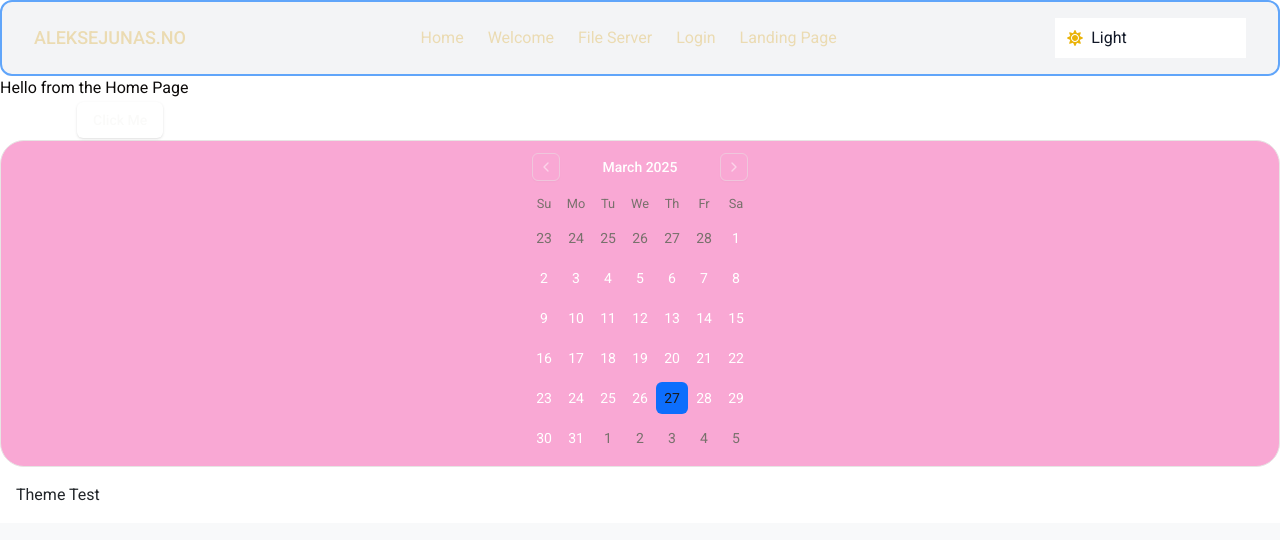
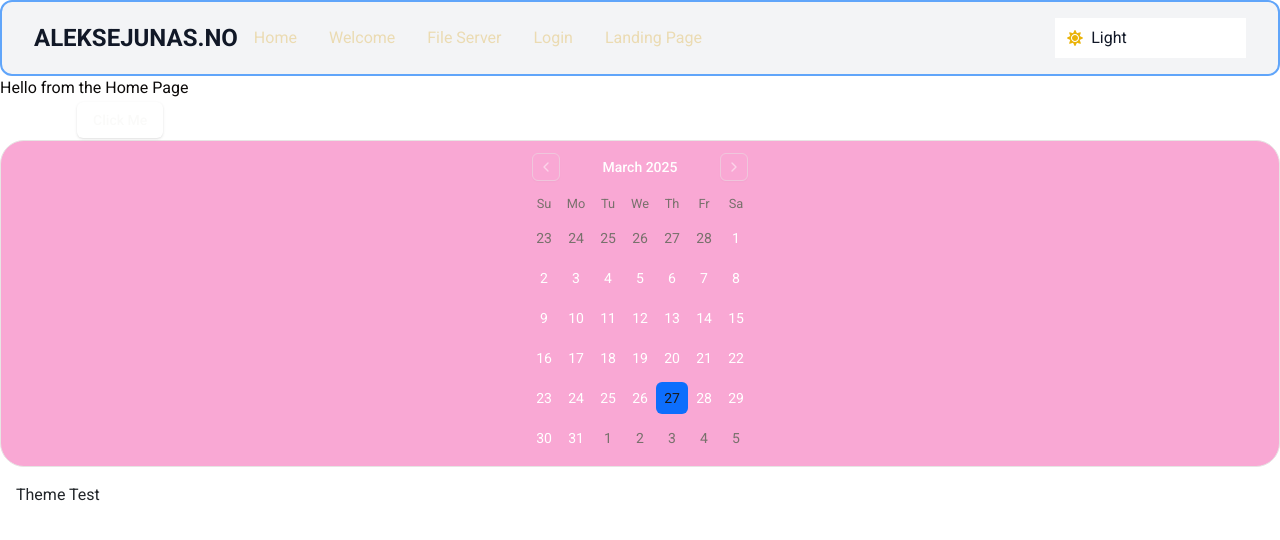
Before and after one commit to aleksejunas/the-podman-files, a React (Vite) app in the folder website/: page / in a window 1280 px wide. Shown: the top 540 px of the page. Built offline with nearby package versions, Linux system fonts and the light colour scheme.

Commit message:
fixed light theme replacing the dark themes

```diff
--- a/website/src/components/navbar/Navbar.tsx
+++ b/website/src/components/navbar/Navbar.tsx
@@ -6,45 +6,34 @@ import React from "react";
 import { Navbar as MTNavbar, Button, IconButton } from "@material-tailwind/react";
 import { Link } from "react-router-dom";
 import ThemeSwitcher from "../theme/ThemeSwitcher";
+import { useTheme } from "../theme/ThemeContext";
 import "../../index.css";
 
 const Navbar = () => {
-  const [savedTheme, setSavedTheme] = React.useState("default");
+  const { theme } = useTheme();
 
-  React.useEffect(() => {
-    const root = document.documentElement;
-
-    // Load the saved theme from localStorage
-    const theme = localStorage.getItem("theme") || "default";
-    setSavedTheme(theme);
-    root.classList.add(`theme-${theme}`);
-
-    // Set the initial background and text colors based on the saved theme
-    if (theme === "gruvbox") {
-      root.style.backgroundColor = "#282828"; // Gruvbox background color
-      root.style.color = "#ebdbb2"; // Gruvbox text color
-    } else if (theme === "pastel") {
-      root.style.backgroundColor = "#f8f1f1"; // Pastel background color
-      root.style.color = "#5c4741"; // Pastel text color
-    } else {
-      root.style.backgroundColor = "#ffffff"; // Default background color
-      root.style.color = "#212529"; // Default text color
+  // Choose navbar styling based on theme
+  const getNavbarStyle = () => {
+    switch (theme) {
+      case "light":
+        return "bg-gray-100 text-gray-900";
+      case "dark":
+        return "bg-[#343a40] text-[#f8f9fa]"; // Using exact dark theme colors from CSS variables
+      case "gruvbox":
+        return "bg-gruvbox-bg-secondary text-gruvbox-fg-primary";
+      case "pastel":
+        return "bg-pastel-bg-secondary text-pastel-fg-primary";
+      default:
+        return "bg-gray-100 text-gray-900";
     }
-  }, []);
+  };
 
   return (
-    <MTNavbar
-      className={`mx-auto w-full py-2 px-4 lg:px-8 lg:py-4 ${savedTheme === "light" ? "bg-gray-100 text-gray-900" : "bg-gruvbox-bg-navbar-primary text-fg-primary"}  border-2 border-blue-400`}
-      onPointerEnterCapture={() => {}}
-      placeholder={undefined}
-      onPointerLeaveCapture={undefined}
-    >
+    <MTNavbar className={`mx-auto w-full py-2 px-4 lg:px-8 lg:py-4 ${getNavbarStyle()} border-2 border-blue-400`} onPointerEnterCapture={() => {}} placeholder={undefined} onPointerLeaveCapture={undefined}>
       <div className="container mx-auto flex items-center justify-between">
-        <Link to="/" className="mr-4 cursor-pointer py-1.5 font-medium text-lg text-fg-primary">
-          ALEKSEJUNAS.NO
-        </Link>
-        <div className="hidden lg:block">
-          <ul className="flex items-center gap-6">
+        <div className="flex items-center gap-4">
+          <h1 className="text-2xl font-bold">ALEKSEJUNAS.NO</h1>
+          <ul className="hidden lg:flex items-center gap-8">
             <li>
               <Link to="/" className="text-fg-primary hover:text-fg-secondary">
                 Home
--- a/website/src/utils/ThemeSwitcher.ts
+++ b/website/src/utils/ThemeSwitcher.ts
@@ -9,23 +9,30 @@ export function switchTheme(theme: string) {
     .filter((cls) => !cls.startsWith("theme-") && cls !== "dark")
     .join(" ");
 
+  // Reset any inline styles that might have been set
+  root.style.backgroundColor = "";
+  root.style.color = "";
+
   // Apply the selected theme
   if (theme === "gruvbox" || theme === "pastel") {
     root.classList.add(`theme-${theme}`);
   } else if (theme === "dark") {
+    // Add both classes to ensure dark theme works everywhere
     root.classList.add("dark");
+    root.classList.add("theme-dark");
   } else if (theme === "light") {
-    root.style.backgroundColor = "#f8f9fa"; // Light theme background
-    root.style.color = "#212529"; // Light theme text color
+    // Light theme doesn't need a special class as it's the default
   } else {
     console.warn(`Unknown theme: ${theme}. Falling back to light theme.`);
   }
 
-  localStorage.setItem("selectedTheme", theme);
+  // Use the same key as ThemeContext for consistency
+  localStorage.setItem("theme", theme);
 }
 
 export function initializeTheme() {
-  const savedTheme = localStorage.getItem("selectedTheme") || "light";
+  // Use the same key as ThemeContext for consistency
+  const savedTheme = localStorage.getItem("theme") || "light";
   switchTheme(savedTheme);
 }
 
```
